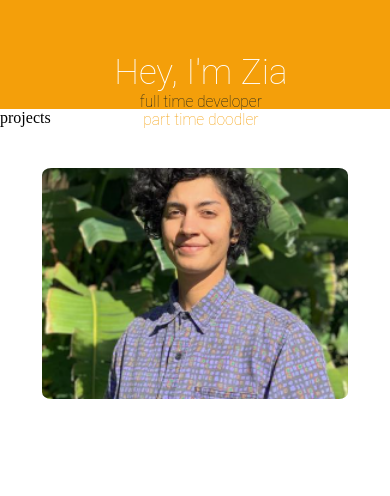
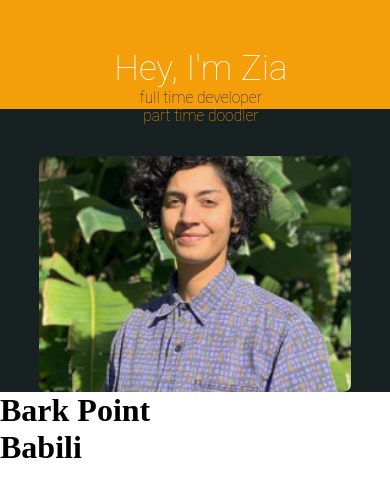
Before and after one commit to ZiaTahir504/Portfolio_Website, a React app: page / in a window 390 px wide. Shown: the top 496 px of the page. Built offline with nearby package versions, Linux system fonts and the light colour scheme; the HTML template or start-up script is replaced by a standard one.

Commit message:
switched to a color gradient for background now div height is responsive

```diff
--- a/client/src/components/Header.jsx
+++ b/client/src/components/Header.jsx
@@ -7,7 +7,7 @@ import myPhoto from '../../assets/myPhoto.png';
 const Header = () => {
     return (
         <div id="elementOne">
-            <Grid container spacing={1} id="headerParentContainer">
+            <Grid container id="headerParentContainer" spacing={0}>
                 <Grid item xs={12} md={6}>
                     <header id="headerTextContainer">
                         <h1 id="myName">Hey, I'm Zia</h1>
--- a/client/src/components/Projects.jsx
+++ b/client/src/components/Projects.jsx
@@ -7,21 +7,20 @@ import projectTwoImage from '../../assets/logo.png';
 
 const Projects = () => {
     return (
-        <text>projects</text>
-        // <div id="elementTwo">
-        //     <Grid container spacing={2}>
-        //         <Grid item xs={12} sm={6} md={4}>
-        //             <div className="project">
-        //                 <h1>Bark Point</h1>
-        //             </div>
-        //         </Grid>
-        //         <Grid item xs={12} sm={6} md={4}>
-        //             <div className="project">
-        //                 <h1>Babili</h1>
-        //             </div>
-        //         </Grid>
-        //     </Grid>
-        // </div>
+        <div id="elementTwo">
+            <Grid container spacing={0}>
+                <Grid item xs={12} sm={6} md={4}>
+                    <div className="project">
+                        <h1>Bark Point</h1>
+                    </div>
+                </Grid>
+                <Grid item xs={12} sm={6} md={4}>
+                    <div className="project">
+                        <h1>Babili</h1>
+                    </div>
+                </Grid>
+            </Grid>
+        </div>
     );
 }
 
--- a/client/src/components/css/header.css
+++ b/client/src/components/css/header.css
@@ -1,21 +1,23 @@
-html, body, div, h1, h2, h3, h4, h5, h6, p {
+html, body, h1, h2, h3, h4, h5, h6, p {
     margin: 0;
     padding: 0;
     border: 0;
-    outline: 0;
+    width: 100%;
+    height: 100%;
 }
 
 body {
-    overflow: auto;
+    overflow-x: hidden;
 }
 
 /* HEADER CSS */
 
+#elementOne {
+    min-height: fit-content;
+}
+
 #headerParentContainer {
-    height: 28vw;
-    width: 100vw;
-    margin: 0 auto;
-    background-color: #f49f0a;
+    background: linear-gradient(to bottom, #f49f0a 28vw, #172121 10%);
 }
 
 #headerTextContainer {
--- a/client/src/components/css/projects.css
+++ b/client/src/components/css/projects.css
@@ -1,8 +1,3 @@
-.project {
-    display: flex;
-    justify-content: center;
-    align-items: center;
-    background-color: white;
-    height: 70vh;
-    width: 70%;
+#elementTwo {
+    position: relative;
 }
```
